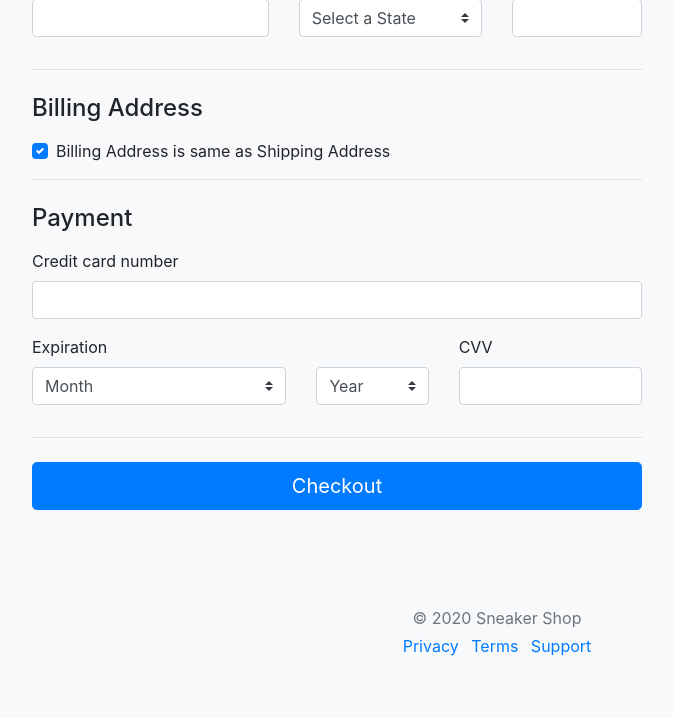
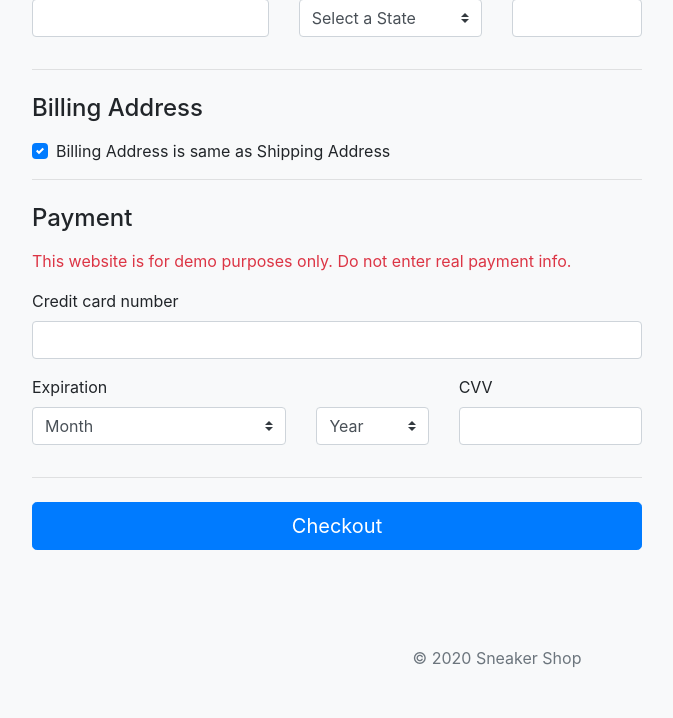
Before and after one commit to deejeon/sneaker-shop, a Django app: template main/templates/checkout_guest.html in a window 1280 px wide. Shown: the part 660-1378 px from the top of the page, without its empty margins (143-816 px from the left). Before the commit the page ends 1316 px from the top, so only its background shows below. Run offline with Django 3.2, Linux system fonts and the light colour scheme; the template is opened without the code that fills it, so the values that code supplies are empty; some libraries are stand-ins or nearby versions.

Commit message:
added some filter functionality, removed useless link bar at bottom of checkout page

```diff
--- a/main/templates/cart.html
+++ b/main/templates/cart.html
@@ -56,7 +56,7 @@
                         <a class="dropdown-item" href="/browse/{{air_jordan.id}}">{{air_jordan.model}}</a>
                         {% endfor %}
                         <div class="dropdown-divider"></div>
-                        <a class="dropdown-item" href="/browse/air_jordan">Browse Air Jordan</a>
+                        <a class="dropdown-item" href="/browse/air jordan">Browse Air Jordan</a>
                     </div>
                 </li>
                 <li class="nav-item dropdown">
--- a/main/templates/catalog.html
+++ b/main/templates/catalog.html
@@ -56,7 +56,7 @@
                             <a class="dropdown-item" href="/browse/{{air_jordan.id}}">{{air_jordan.model}}</a>
                             {% endfor %}
                             <div class="dropdown-divider"></div>
-                            <a class="dropdown-item" href="/browse/air_jordan">Browse Air Jordan</a>
+                            <a class="dropdown-item" href="/browse/air jordan">Browse Air Jordan</a>
                         </div>
                     </li>
                     <li class="nav-item dropdown">
@@ -123,7 +123,7 @@
                                                 <div class="card-body">
                                                     <ul class="list-menu">
                                                         {% for brand in all_brands %}
-                                                        <li><a href="#" class="text-secondary" data-abc="true">{{brand.name}}</a></li>
+                                                        <li><a href='/browse/{{brand.name.lower}}' class="text-secondary" data-abc="true">{{brand.name}}</a></li>
                                                         {% endfor %}
                                                     </ul>
                                                 </div>
@@ -137,7 +137,7 @@
                                                 <div class="card-body">
                                                     <ul class="list-menu">
                                                         {% for model in all_models %}
-                                                        <li><a href="#" class="text-secondary" data-abc="true">{{model.model}}</a></li>
+                                                        <li><a href="/browse/{{model.id}}" class="text-secondary" data-abc="true">{{model.model}}</a></li>
                                                         {% endfor %}
                                                     </ul>
                                                 </div>
--- a/main/templates/checkout_guest.html
+++ b/main/templates/checkout_guest.html
@@ -303,6 +303,7 @@
                         <hr class="mb-4">
 
                         <h4 class="mb-3">Payment</h4>
+                        <p class="text-danger">This website is for demo purposes only. Do not enter real payment info.</p>
 
                         <div class="mb-3">
                             <label for="cc-number">Credit card number</label>
@@ -365,11 +366,6 @@
 
             <footer class="my-5 pt-5 text-muted text-center text-small">
                 <p class="mb-1">&copy; 2020 Sneaker Shop</p>
-                <ul class="list-inline">
-                    <li class="list-inline-item"><a href="#">Privacy</a></li>
-                    <li class="list-inline-item"><a href="#">Terms</a></li>
-                    <li class="list-inline-item"><a href="#">Support</a></li>
-                </ul>
             </footer>
         </div>
 
--- a/main/templates/home.html
+++ b/main/templates/home.html
@@ -56,7 +56,7 @@
                         <a class="dropdown-item" href="/browse/{{air_jordan.id}}">{{air_jordan.model}}</a>
                         {% endfor %}
                         <div class="dropdown-divider"></div>
-                        <a class="dropdown-item" href="/browse/air_jordan">Browse Air Jordan</a>
+                        <a class="dropdown-item" href="/browse/air jordan">Browse Air Jordan</a>
                     </div>
                 </li>
                 <li class="nav-item dropdown">
--- a/main/templates/shoe_page.html
+++ b/main/templates/shoe_page.html
@@ -56,7 +56,7 @@
                         <a class="dropdown-item" href="/browse/{{air_jordan.id}}">{{air_jordan.model}}</a>
                         {% endfor %}
                         <div class="dropdown-divider"></div>
-                        <a class="dropdown-item" href="/browse/air_jordan">Browse Air Jordan</a>
+                        <a class="dropdown-item" href="/browse/air jordan">Browse Air Jordan</a>
                     </div>
                 </li>
                 <li class="nav-item dropdown">
--- a/main/views.py
+++ b/main/views.py
@@ -29,7 +29,7 @@ def catalog_page(request, browse_filter = "all"):
     if browse_filter == "all":
         category = "All Sneakers"
         display_shoes = ShoeColor.objects.all()
-    elif browse_filter == "air_jordan":
+    elif browse_filter == "air jordan":
         category = "Air Jordan"
         display_shoes = ShoeColor.objects.filter(model__brand__name="Air Jordan")
     elif browse_filter == "nike":
```
